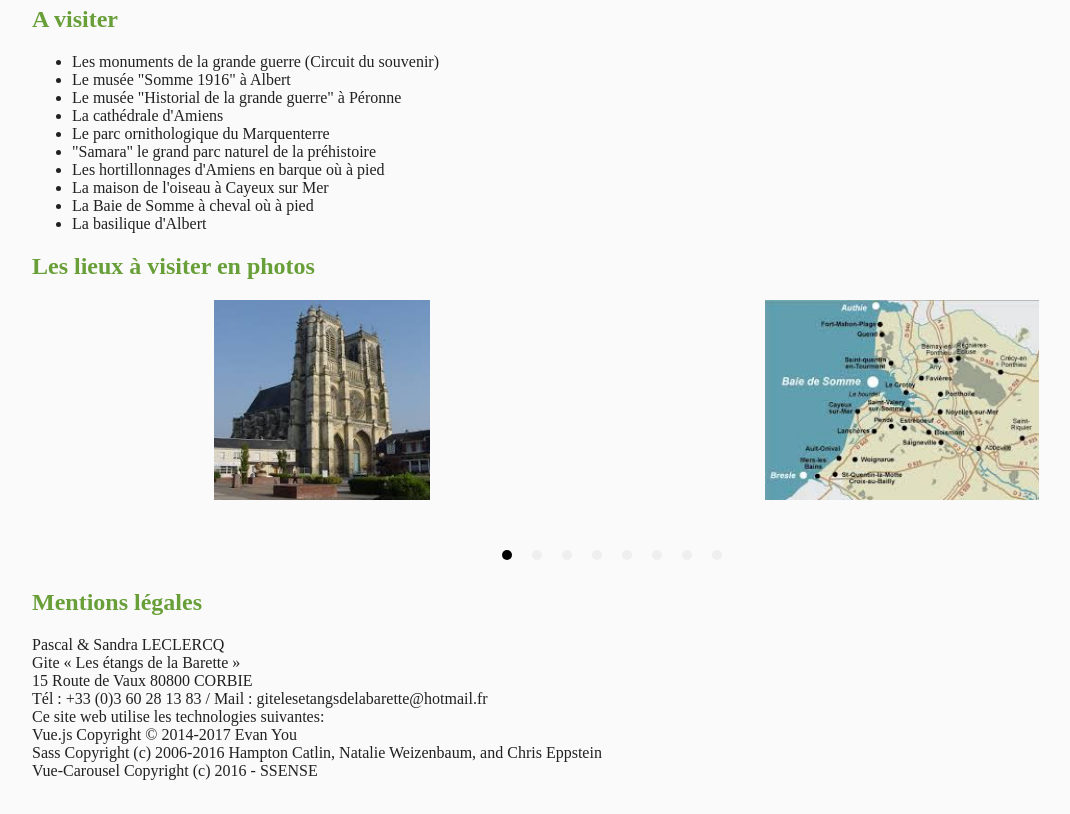
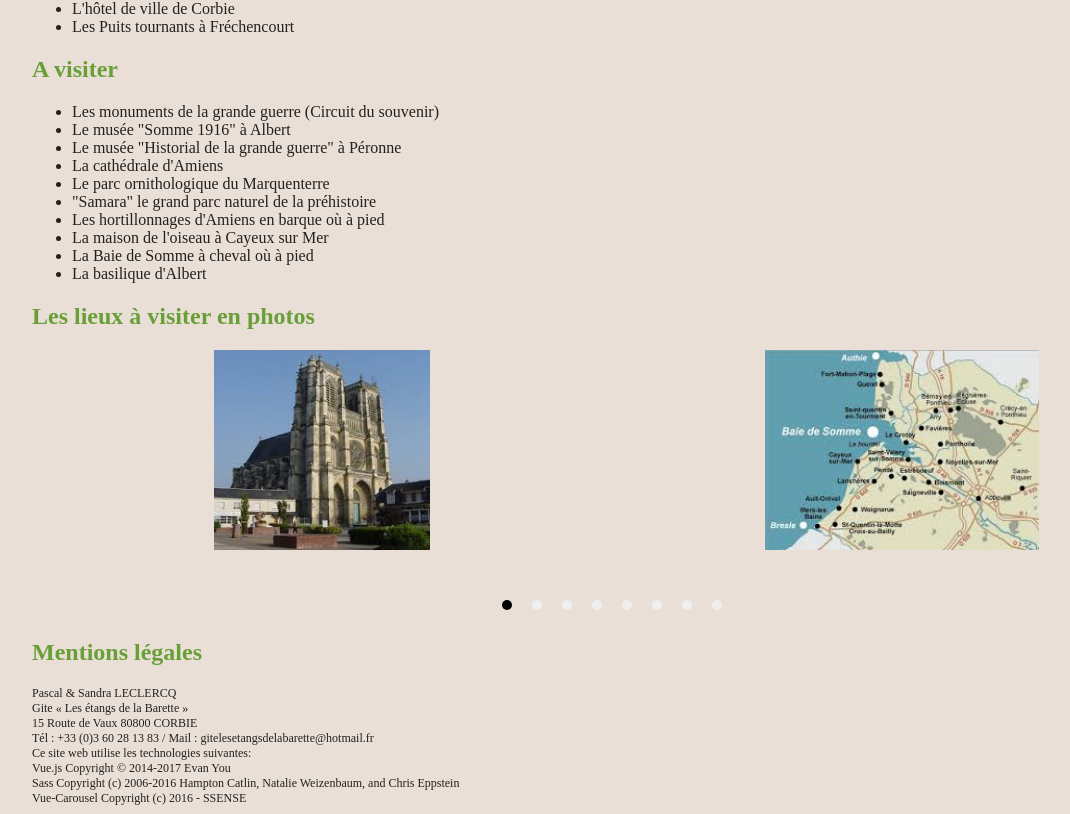
Before and after one commit to ThomasFerro/GiteLesEtangsDeLaBarette, a Vue app: page / in a window 1280 px wide. Shown: the part 1599-2413 px from the top of the page, without its empty margins (28-1098 px from the left). Before the commit the page ends 2387 px from the top, so only its background shows below. Built offline with nearby package versions, Linux system fonts and the light colour scheme.

Commit message:
Fix (UI) : Fixing size and background color

```diff
--- a/src/App.vue
+++ b/src/App.vue
@@ -1,7 +1,7 @@
 <template>
   <div id="app">
     <header>
-      <img :src="logoSrc" alt="Les Etangs de la Barette"></img>
+      <img :src="logoSrc" alt="Les Etangs de la Barette"/>
     </header>
     <content-manager :content="content">
     </content-manager>
@@ -46,7 +46,7 @@ export default {
 <style lang="scss">
 @import 'main';
 
-$app-background-color: $light-white;
+$app-background-color: #eadfd6;
 $app-font-color: $light-black;
 $max-width-small: 800px;
 $max-width-medium: 1240px;
@@ -85,7 +85,7 @@ html {
   }
 
   header {
-    height: 150px;
+    height: 200px;
     display: flex;
     justify-content: center;
 
--- a/src/components/FooterContent.vue
+++ b/src/components/FooterContent.vue
@@ -24,4 +24,8 @@ export default {
 p {
   margin: 0;
 }
+
+footer {
+  font-size: 12px;
+}
 </style>
--- a/src/main.scss
+++ b/src/main.scss
@@ -3,4 +3,3 @@ $spacing: 9px;
 // Colors
 $main-color: #689F38;
 $light-black: #212121;
-$light-white: #fafafa;
```
